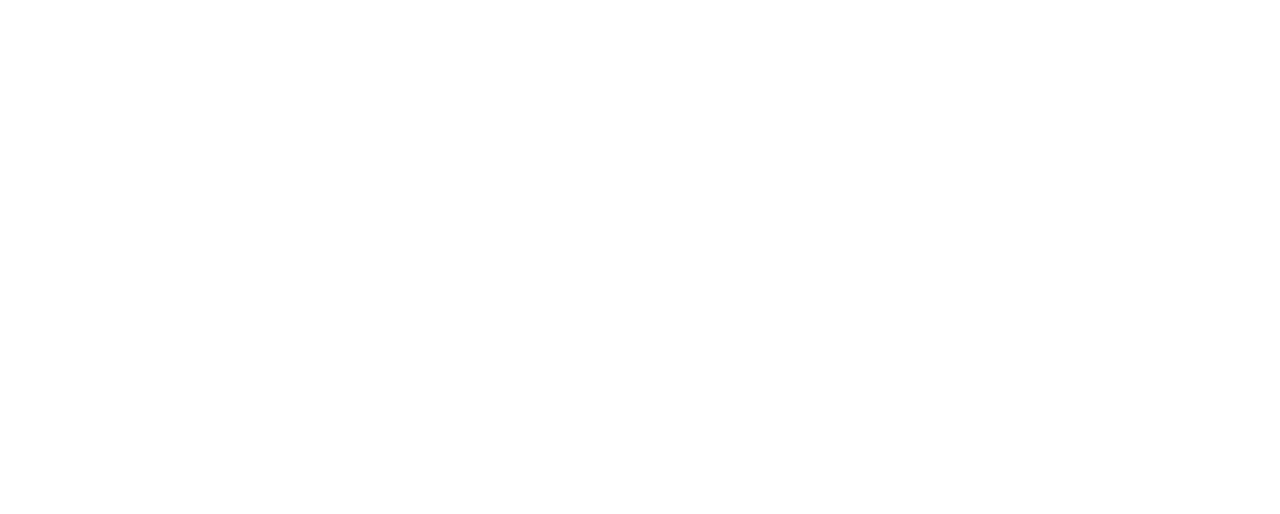
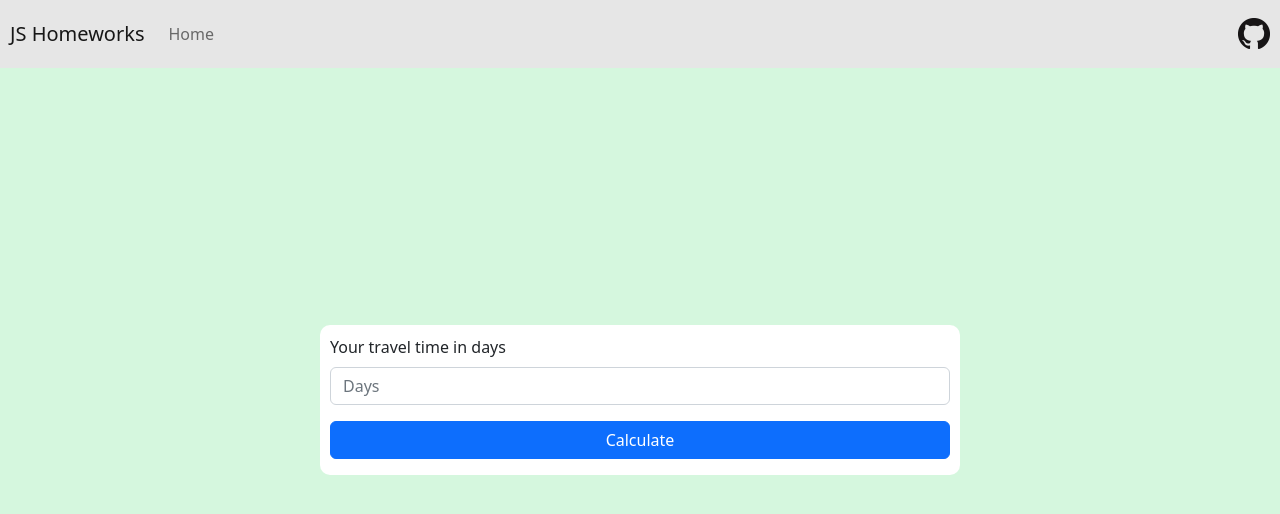
Before and after one commit to cockernutx/common-js-examples, a React (Create React App) app: page /#/DaysToHours in a window 1280 px wide. Before the commit this address had no page. Shown: the top 514 px of the page. Built offline with nearby package versions, Linux system fonts and the light colour scheme.

Commit message:
Finished bmi calculator. Added Travel Time calculator. Added an time lived calculator

```diff
--- a/src/components/NavMenu/NavMenu.styled.ts
+++ b/src/components/NavMenu/NavMenu.styled.ts
@@ -4,4 +4,6 @@ import Navbar from "react-bootstrap/Navbar";
 export const LayoutNavBar = styled(Navbar)`
   padding: 10px;
   background-color: rgb(230, 230, 230);
+  position: absolute;
+  width: 100%;
 `;
--- a/src/pages/BmiCalculator/BmiCalculator.styled.tsx
+++ b/src/pages/BmiCalculator/BmiCalculator.styled.tsx
@@ -5,7 +5,7 @@ import styled from 'styled-components';
 
 export const Body = styled.div`
 background-color: rgb(236, 225, 245);
-min-height: calc(100vh - 60px);
+min-height: 100vh;
 
 `;
 
--- a/src/pages/Calculator/Calculator.styled.ts
+++ b/src/pages/Calculator/Calculator.styled.ts
@@ -5,7 +5,7 @@ import Dropdown from 'react-bootstrap/Dropdown';
 
 export const CalculatorBody = styled.div`
 background-color: #dfe9f5;
-min-height: calc(100vh - 60px);
+min-height: 100vh;
 
 `;
 
--- /dev/null
+++ b/src/pages/DaysToHours/DaysToHours.styled.tsx
@@ -0,0 +1,29 @@
+import React from "react";
+import { Toast } from "react-bootstrap";
+import styled from 'styled-components';
+
+export const Body = styled.div`
+background-color: rgb(213, 247, 222);
+min-height: 100vh;
+
+`;
+
+export const MainDiv = styled.div`
+    width: 50%;
+    height: 150px;
+    background-color: white;
+
+    position: absolute;
+    top:0;
+    bottom: 0;
+    left: 0;
+    right: 0;
+    border-radius: 10px;
+    margin: auto;
+    padding: 10px;
+`;
+
+export const StyledToast = styled(Toast)`
+margin-top: 10px;
+margin-left: 20px;
+`;
--- /dev/null
+++ b/src/pages/DaysToHours/DaysToHours.tsx
@@ -0,0 +1,43 @@
+import React, { useState } from "react";
+import { Button, Form, Toast } from "react-bootstrap";
+import Fade from "../../components/Fade/Fade.styled";
+import { Body, MainDiv, StyledToast } from "./DaysToHours.styled";
+
+function DaysToHours() {
+    const [show, setShow] = useState<boolean>(false);
+    const [travelDays, setTravelDays] = useState<string>("0");
+
+
+    const handleSubmit = () => {
+        setShow(true);
+    }
+
+    return (
+        <Body>
+            <MainDiv>
+                <Form onSubmit={handleSubmit}>
+                    <Form.Group className="mb-3" controlId="formBasicEmail">
+                        <Form.Label>Your travel time in days</Form.Label>
+                        <Form.Control required={true} type="number" placeholder="Days" onChange={(e) => {setShow(false); setTravelDays(e.target.value)}}/>
+                    </Form.Group>
+
+                    <Button style={{ width: "100%" }} variant="primary" type="submit">
+                        Calculate
+                    </Button>
+                </Form>
+
+                    <StyledToast show={show} onClose={() => {setShow(false)}} delay={10000} autohide>
+                        <Toast.Header>
+
+                            <strong className="me-auto">This is how long your trip will last</strong>
+
+                        </Toast.Header>
+                        <Toast.Body>{show ? parseInt(travelDays) * 24 + " hours!" : ""} </Toast.Body>
+                    </StyledToast>
+
+            </MainDiv>
+        </Body>
+    )
+}
+
+export default DaysToHours;
--- a/src/pages/Home/Home.tsx
+++ b/src/pages/Home/Home.tsx
@@ -9,25 +9,27 @@ import Col from 'react-bootstrap/Col';
 
 import calculatorImage from './images/calculator.webp';
 import humanBody from './images/humanbody.webp';
+import airplaneImage from './images/airplane.webp';
 
 
 function Home() {
 
   return (
-    <div>
-      <StyledContainer >
+    <div >
+      <StyledContainer style={{marginTop: "80px"}} >
 
         <StyledCardHolder><HomeworkCard title="Calculator" text="A simple calculator" image={calculatorImage} link="Calculator"></HomeworkCard></StyledCardHolder>
-        <StyledCardHolder><HomeworkCard title="Calculator" text="A simple calculator" image="logo192.png" link="/"></HomeworkCard></StyledCardHolder>
+        <StyledCardHolder><HomeworkCard title="Travel time calculator" text="Convert how long your trip will last from days to hours!" image={airplaneImage} link="DaysToHours/"></HomeworkCard></StyledCardHolder>
 
 
 
       </StyledContainer>
-      <StyledContainer>
+      <StyledContainer style={{marginTop: "80px"}}>
 
 
 
       <StyledCardHolder> <HomeworkCard title="Bmi Calculator" text="Check if your body mass index is in an healthy range here!" image={humanBody} link="BmiCalculator/"></HomeworkCard></StyledCardHolder>
+      <StyledCardHolder> <HomeworkCard title="Time lived" text="See how much days, hours and seconds you have lived! (not counting leap years xd)" image={humanBody} link="BmiCalculator/"></HomeworkCard></StyledCardHolder>
 
       </StyledContainer>
 
--- /dev/null
+++ b/src/pages/TimeLived/TimeLived.tsx
@@ -0,0 +1,11 @@
+import React from 'react';
+
+function TimeLived() {
+    return (
+        <div>
+
+        </div>
+    )
+}
+
+export default TimeLived;
--- a/src/routes/Routes.tsx
+++ b/src/routes/Routes.tsx
@@ -6,6 +6,8 @@ import Layout from "../components/Layout/Layout";
 import Home from "../pages/Home/Home";
 import Calculator from "../pages/Calculator/Calculator";
 import BmiCalculator from "../pages/BmiCalculator/BmiCalculator";
+import DaysToHours from "../pages/DaysToHours/DaysToHours";
+import TimeLived from "../pages/TimeLived/TimeLived";
 
 function ApplicationRoutes() {
 
@@ -23,6 +25,8 @@ function ApplicationRoutes() {
             <Route path="/" element={routeElement(<Home></Home>)} />
             <Route path="Calculator/" element={routeElement(<Calculator></Calculator>)}></Route>
             <Route path="BmiCalculator/" element={routeElement(<BmiCalculator></BmiCalculator>)}></Route>
+            <Route path="DaysToHours/" element={routeElement(<DaysToHours></DaysToHours>)}></Route>
+            <Route path="TimeLived/" element={routeElement(<TimeLived></TimeLived>)}></Route>
           </Routes>
         </HashRouter>
       );
```
Also changed, not shown: src/pages/Home/images/airplane.webp (added).
